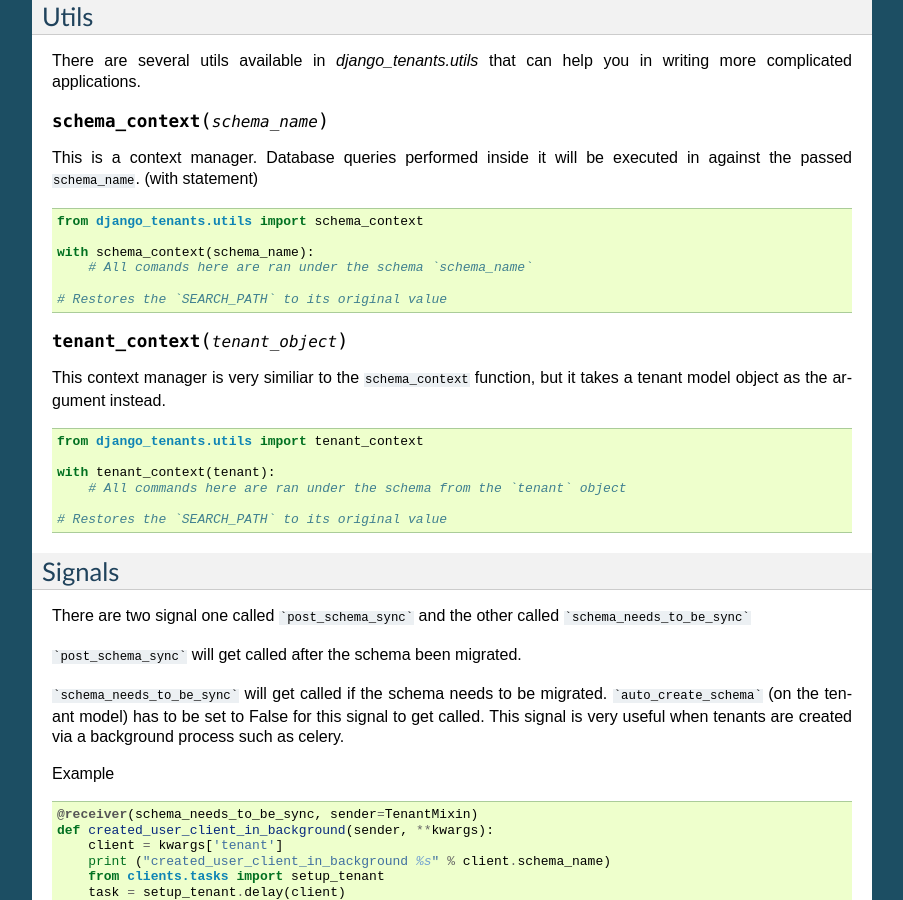
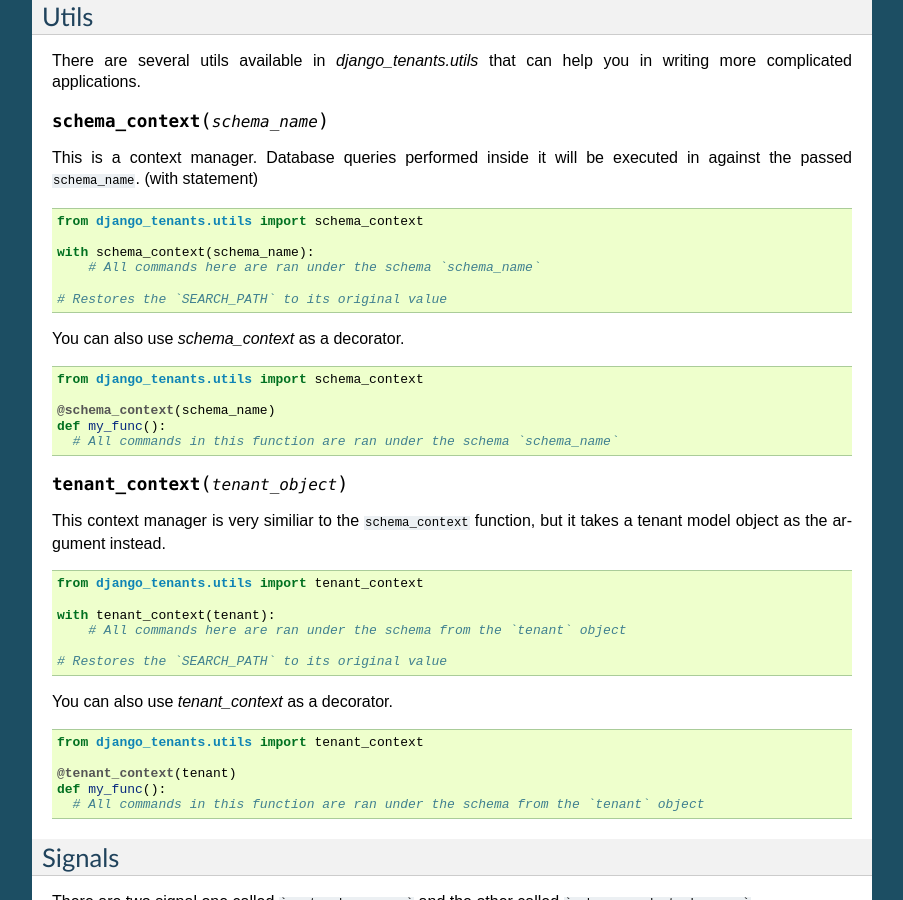
Before and after one commit to django-tenants/django-tenants, a Sphinx documentation site: the page built from docs/use.rst, in a window 1280 px wide and 900 px high, scrolled down 1079 px. Shown: the whole window, without its empty margins (198-1101 px from the left). Built offline with Sphinx 7.4.7, drawn with Linux system fonts in a browser that asks for light colours; the version number could not be read and is left out.

Commit message:
documentation

```diff
--- a/docs/use.rst
+++ b/docs/use.rst
@@ -67,9 +67,19 @@
     from django_tenants.utils import schema_context
 
     with schema_context(schema_name):
-        # All comands here are ran under the schema `schema_name`
+        # All commands here are ran under the schema `schema_name`
 
     # Restores the `SEARCH_PATH` to its original value
+
+You can also use `schema_context` as a decorator.
+
+.. code-block:: python
+
+    from django_tenants.utils import schema_context
+
+    @schema_context(schema_name)
+    def my_func():
+      # All commands in this function are ran under the schema `schema_name`
 
 
 .. function:: tenant_context(tenant_object)
@@ -85,6 +95,16 @@
         # All commands here are ran under the schema from the `tenant` object
 
     # Restores the `SEARCH_PATH` to its original value
+
+You can also use `tenant_context` as a decorator.
+
+.. code-block:: python
+
+    from django_tenants.utils import tenant_context
+
+    @tenant_context(tenant)
+    def my_func():
+      # All commands in this function are ran under the schema from the `tenant` object
 
 
 
```
Also changed, not shown: 1 other file.
